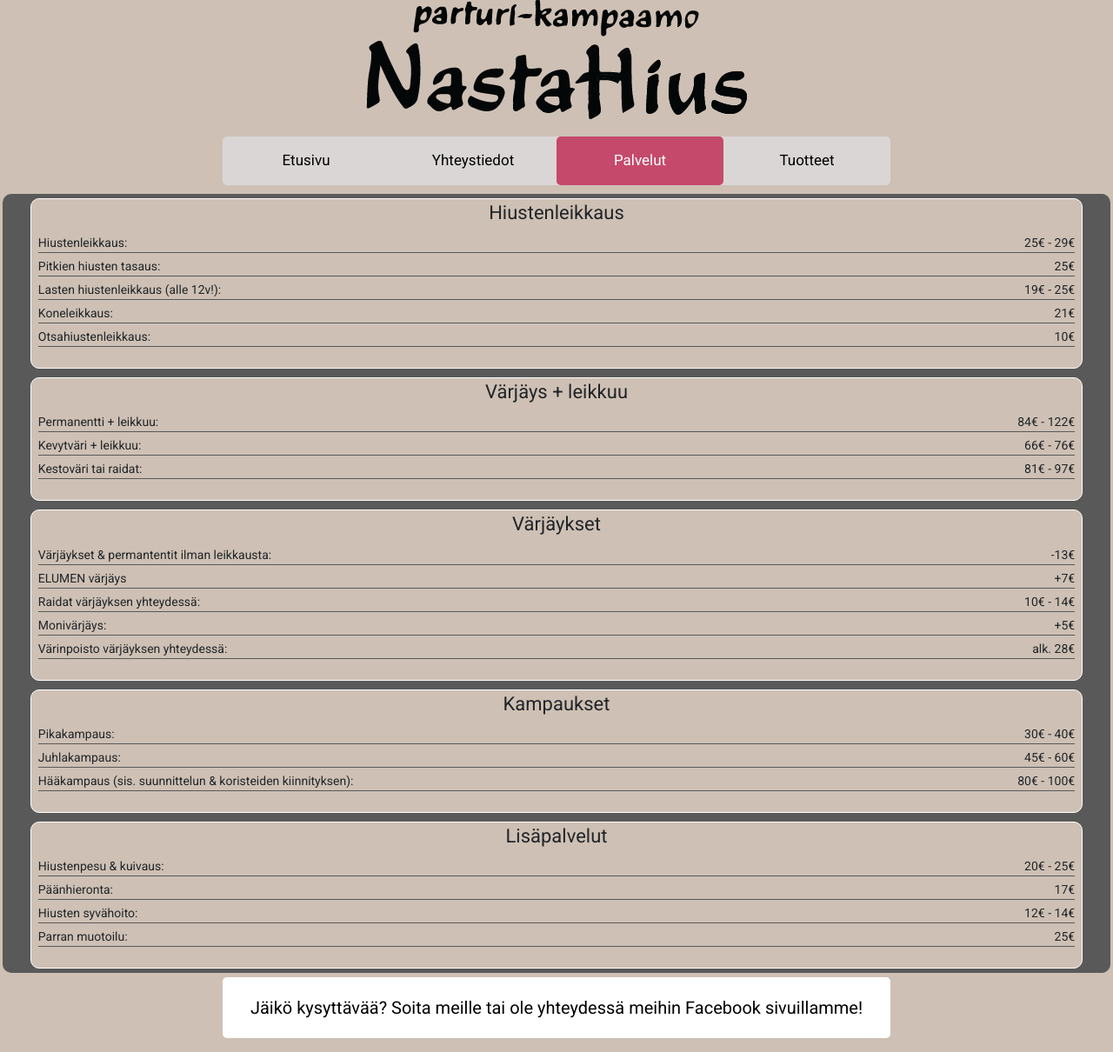
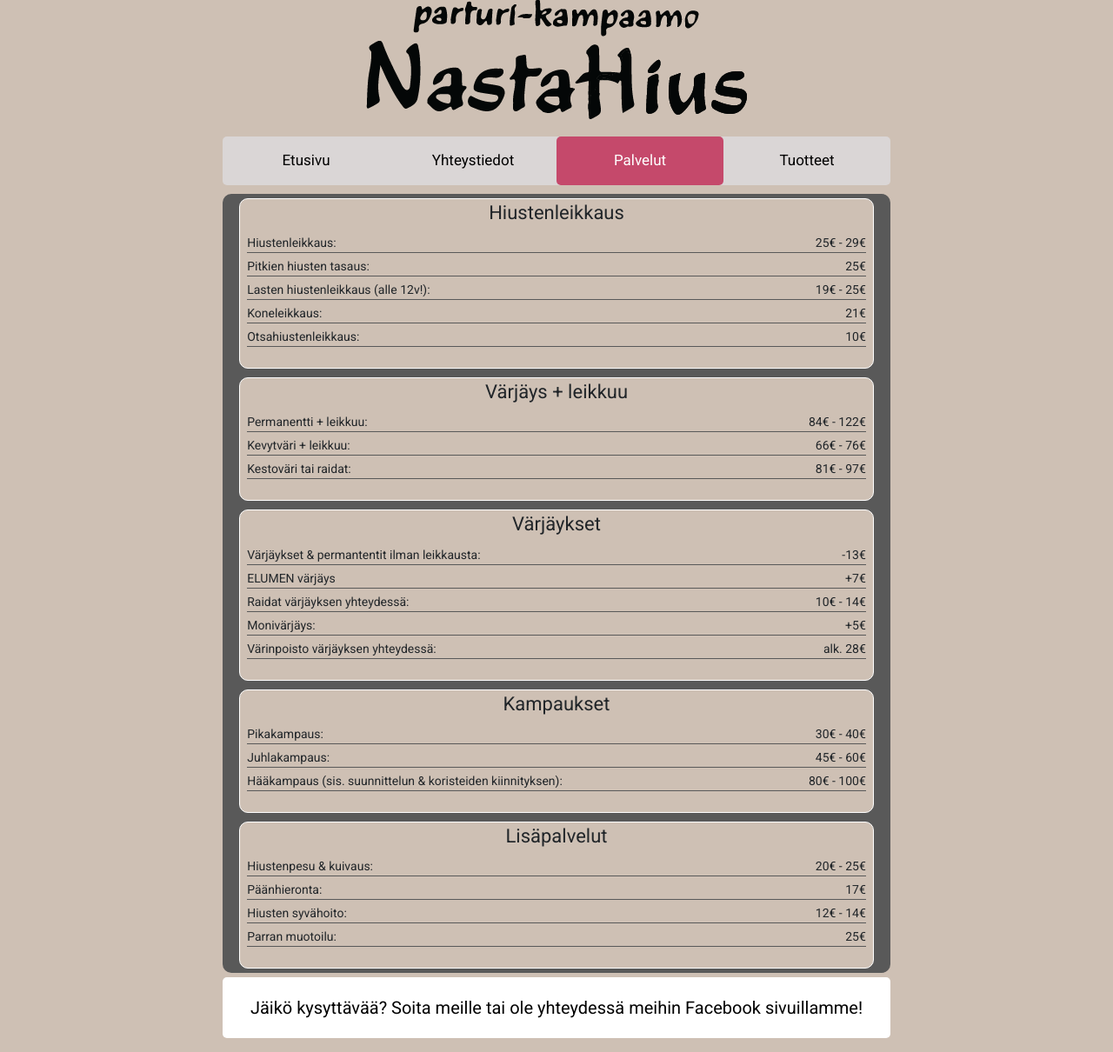
Before and after one commit to ttannerma/NastaHius, a PHP site: page /pricing.html in a window 1280 px wide. Shown: the part 51-1261 px from the top of the page at 87% size. Run offline with PHP 8.4, Linux system fonts and the light colour scheme; some libraries are stand-ins or nearby versions.

Commit message:
Finished pricing page

```diff
--- a/css/main.css
+++ b/css/main.css
@@ -281,7 +281,7 @@ body {
 
 @media screen and (min-width:903px) {
     #footerInfo > h3 {
-        margin-top:20px;
+        margin-top:30px;
     }
 }
 
--- a/css/pricing.css
+++ b/css/pricing.css
@@ -34,3 +34,38 @@
 .priceAmount {
     float: right;
 }
+
+@media screen and (min-width: 800px) {
+    .priceContainer {
+        margin: 10px 10% 0 10%;
+    }
+}
+
+@media screen and (min-width: 1150px) {
+    .priceContainer {
+        margin: 10px 20% 0 20%;
+    }
+}
+
+@media screen and (min-width: 1600px) {
+    .priceContainer {
+        display: grid;
+        grid-template-columns: 1fr 1fr;
+        grid-gap: 10px;
+        padding: 5px;
+    }
+    .priceTable {
+        justify-self: center;
+        width:100%;
+        margin:0;
+    }
+    .t3 {
+        grid-column: 2 / 3;
+        grid-row: 1 / 2;
+    }
+
+    .t5 {
+        grid-column: 1 / 3;
+        width: 50%;
+    }
+}
--- a/pricing.html
+++ b/pricing.html
@@ -35,7 +35,7 @@
     <a href="#products">Tuotteet</a>
 </div>
 <div class="priceContainer">
-    <div class="priceTable">
+    <div class="priceTable t1">
         <h1>Hiustenleikkaus</h1>
         <ul>
             <li>Hiustenleikkaus:<span class="priceAmount">25€ - 29€</span></li>
@@ -45,7 +45,7 @@
             <li>Otsahiustenleikkaus: <span class="priceAmount">10€</span></li>
         </ul>
     </div>
-    <div class="priceTable">
+    <div class="priceTable t2">
         <h1>Värjäys + leikkuu</h1>
         <ul>
             <li>Permanentti + leikkuu:<span class="priceAmount">84€ - 122€</span></li>
@@ -53,7 +53,7 @@
             <li>Kestoväri tai raidat:<span class="priceAmount">81€ - 97€</span></li>
         </ul>
     </div>
-    <div class="priceTable">
+    <div class="priceTable t3">
         <h1>Värjäykset</h1>
         <ul>
             <li>Värjäykset & permantentit ilman leikkausta:<span class="priceAmount">-13€</span></li>
@@ -63,7 +63,7 @@
             <li>Värinpoisto värjäyksen yhteydessä: <span class="priceAmount">alk. 28€</span></li>
         </ul>
     </div>
-    <div class="priceTable">
+    <div class="priceTable t4">
         <h1>Kampaukset</h1>
         <ul>
             <li>Pikakampaus:<span class="priceAmount">30€ - 40€</span></li>
@@ -71,7 +71,7 @@
             <li>Hääkampaus (sis. suunnittelun & koristeiden kiinnityksen):<span class="priceAmount">80€ - 100€</span></li>
         </ul>
     </div>
-    <div class="priceTable">
+    <div class="priceTable t5">
         <h1>Lisäpalvelut</h1>
         <ul>
             <li>Hiustenpesu & kuivaus:<span class="priceAmount">20€ - 25€</span></li>
```
